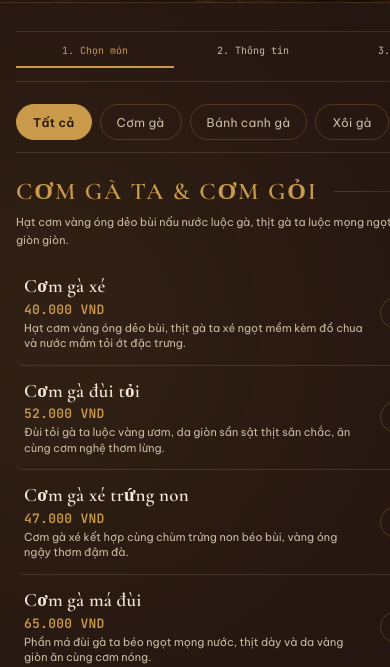
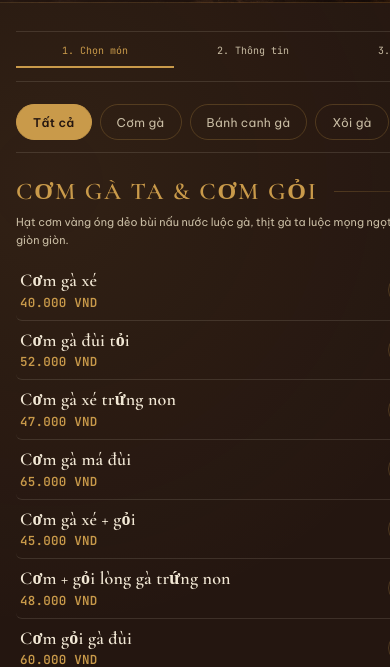
Before and after one commit to philipsgn/BanhcanhHangGon-Website, a website: page order.html in a window 390 px wide. Shown: the part 207-874 px from the top of the page. Drawn offline with nearby package versions, Linux system fonts and the light colour scheme.

Commit message:
refactor(order): xoa bo mo ta mon an de giao dien cuc ky tinh gon va khong bi tran man hinh

```diff
--- a/order.html
+++ b/order.html
@@ -242,10 +242,10 @@
       display: flex;
       align-items: center;
       justify-content: space-between;
-      gap: 24px;
-      padding: 16px 14px;
+      gap: 20px;
+      padding: 11px 12px;
       border-bottom: 1px solid var(--line-soft);
-      border-radius: 8px;
+      border-radius: 6px;
       transition: background .2s ease, border-color .2s ease;
     }
     .order-item:hover {
@@ -253,21 +253,18 @@
       background: rgba(49, 31, 22, 0.4);
     }
     .order-item-info {
+      display: flex;
+      align-items: baseline;
+      gap: 16px;
       flex: 1;
       min-width: 0;
-    }
-    .order-item-header {
-      display: flex;
-      align-items: baseline;
-      justify-content: space-between;
-      gap: 16px;
       flex-wrap: wrap;
     }
     .order-item-name {
       margin: 0;
       color: var(--cream);
       font-family: 'Cormorant Garamond', serif;
-      font-size: clamp(20px, 2vw, 25px);
+      font-size: clamp(19px, 1.8vw, 23px);
       font-weight: 600;
       line-height: 1.25;
       letter-spacing: .01em;
@@ -280,12 +277,6 @@
       font-weight: 600;
       letter-spacing: .02em;
       white-space: nowrap;
-    }
-    .order-item-desc {
-      margin: 5px 0 0;
-      color: var(--cream-dim);
-      font-size: 12.5px;
-      line-height: 1.5;
     }
     .quantity-control {
       display: inline-flex;
@@ -808,20 +799,19 @@
         display: flex;
         align-items: center;
         justify-content: space-between;
-        gap: 14px;
+        gap: 12px;
         min-height: 0;
-        padding: 13px 8px;
-      }
-      .order-item-header {
+        padding: 9px 4px;
+      }
+      .order-item-info {
         flex-direction: column;
         align-items: flex-start;
-        gap: 3px;
-      }
-      .order-item-name { font-size: 19px; }
-      .order-item-price { font-size: 13px; }
-      .order-item-desc { font-size: 11px; margin-top: 3px; line-height: 1.4; }
+        gap: 2px;
+      }
+      .order-item-name { font-size: 18px; line-height: 1.2; }
+      .order-item-price { font-size: 12.5px; }
       .quantity-control { margin-top: 0; }
-      .quantity-control button { width: 32px; height: 32px; }
+      .quantity-control button { width: 30px; height: 30px; }
       .menu-section-heading { font-size: 24px; }
       .menu-section-note { margin-bottom: 12px; font-size: 11px; line-height: 1.6; }
       .menu-subsection { margin-top: 26px; padding-top: 16px; }
@@ -1270,11 +1260,8 @@
     const renderMenuItem = item => `
       <article class="order-item${item.featured ? ' order-item-featured' : ''}" data-item-id="${item.id}">
         <div class="order-item-info">
-          <div class="order-item-header">
-            <h3 class="order-item-name">${item.name}</h3>
-            <span class="order-item-price">${formatPrice(item.price)}</span>
-          </div>
-          ${item.description ? `<p class="order-item-desc">${item.description}</p>` : ''}
+          <h3 class="order-item-name">${item.name}</h3>
+          <span class="order-item-price">${formatPrice(item.price)}</span>
         </div>
         <div class="quantity-control" aria-label="Số lượng ${item.name}">
           <button type="button" data-action="decrease" data-item-id="${item.id}" aria-label="Giảm ${item.name}">−</button>
```
